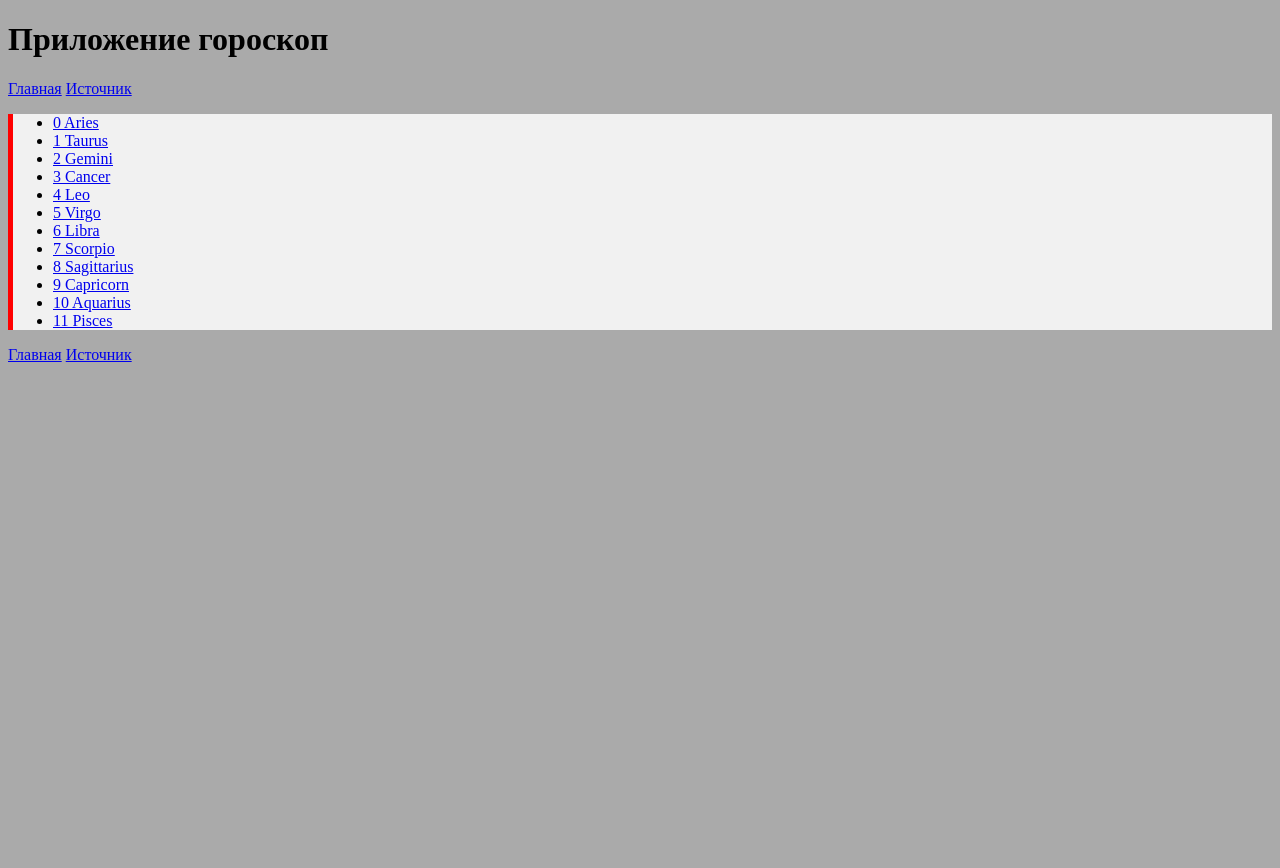
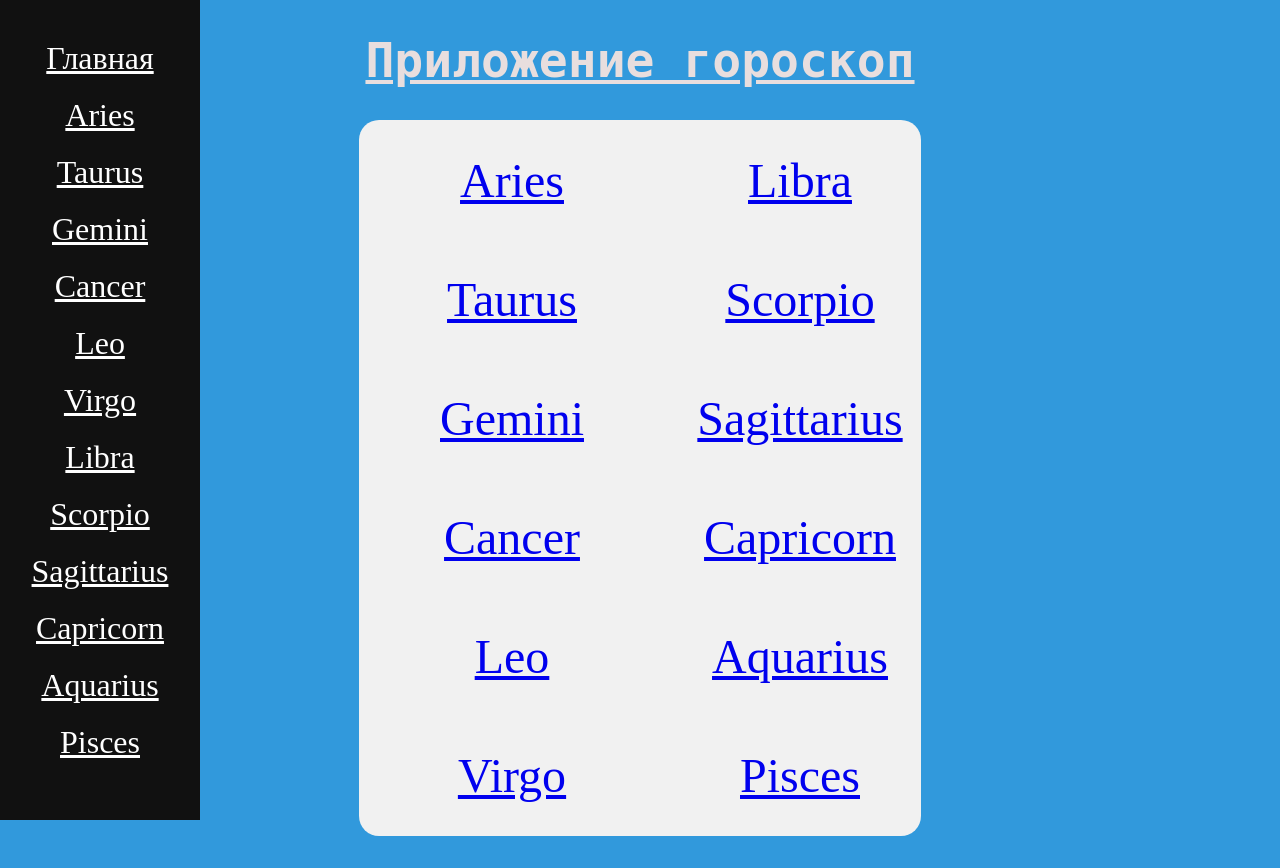
Before and after one commit to BadBrownBear/djangoProjects, a Django app: page /horoscope/ in a window 1280 px wide. Before the commit the page ends 362 px from the top, so only its background shows below. Run offline with Django 4.2, Linux system fonts and the light colour scheme.

Commit message:
css проекта

```diff
--- a/my_page/horoscope/static/horoscope/css/index.css
+++ b/my_page/horoscope/static/horoscope/css/index.css
@@ -1,4 +1,31 @@
 ul {
-    border-left: 5px solid red;
+    -webkit-column-count: 2;
+    -moz-column-count: 2;
+    column-count: 2;
+    list-style-type: none;
     background-color: #f1f1f1;
+    width: 90%;
+    max-width: 35rem;
+    border-radius: 20px;
+    margin: 2rem auto;
+    padding: 1px;
 }
+
+ul li {
+    text-align: center;
+    width: 100%;
+    font-size: 3rem;
+    padding: 2rem 1rem;
+}
+
+ul a:hover, ul a:active {
+    color: #eca8b5;
+}
+
+h1 {
+    color: #e8dede;
+    text-align: center;
+    font-family: "Andale Mono", AndaleMono, monospace;
+    font-size:48px;
+    text-decoration: underline;
+}
--- a/my_page/horoscope/templates/horoscope/index.html
+++ b/my_page/horoscope/templates/horoscope/index.html
@@ -12,9 +12,10 @@
 
 {% block content %}
 {% include 'includes/navbar.html' %}
+<h1>Приложение гороскоп</h1>
 <ul>
   {% for zodiac in zodiacs %}
-    <li><a href="{% url 'horoscope_name' sign_zodiac=zodiac %}">{{ forloop.counter0 }} {{zodiac.title}}</a></li>
+    <li><a href="{% url 'horoscope_name' sign_zodiac=zodiac %}">{{zodiac.title}}</a></li>
   {% endfor %}
 </ul>
 {% include 'includes/navbar.html' %}
--- a/my_page/horoscope/templates/horoscope/info_zodiac.html
+++ b/my_page/horoscope/templates/horoscope/info_zodiac.html
@@ -7,14 +7,15 @@
 {% endblock %}
 
 {% block title %}
-Гороскоп для {{ sign|title }}
+Гороскоп для {{ sign_name|title }}
 {% endblock %}
 
 {% block content %}
 {% include 'includes/navbar.html' %}
+<h1>{{ sign_name }}</h1>
 {% if description_zodiac is None %}
 <h2>Неизвестный знак зодиака - {{ sign }}</h2>
 {% else %}
-<h2>{{ description_zodiac|title|safe }}</h2>
+<h2>{{ description_zodiac|safe }}</h2>
 {% endif %}
 {% endblock %}
--- a/my_page/horoscope/templates/includes/navbar.html
+++ b/my_page/horoscope/templates/includes/navbar.html
@@ -1,4 +1,6 @@
 <nav>
   <a href="{% url 'horoscope_index' %}">Главная</a>
-  <a href="#">Источник</a>
+    {% for zodiac in zodiacs %}
+    <a href="{% url 'horoscope_name' sign_zodiac=zodiac %}">{{zodiac.title}}</a>
+  {% endfor %}
 </nav>
--- a/my_page/horoscope/views.py
+++ b/my_page/horoscope/views.py
@@ -43,8 +43,9 @@ types_days = [
 
 def get_info_about_sign_zodiac(request, sign_zodiac: str):
     description = zodiac_dict.get(sign_zodiac, None)
+    zodiacs = list(zodiac_dict.keys())
     #if description:
-    return render(request, 'horoscope/info_zodiac.html', context={'description_zodiac': description, 'sign': sign_zodiac})
+    return render(request, 'horoscope/info_zodiac.html', context={'description_zodiac': description, 'sign': sign_zodiac, 'zodiacs': zodiacs, 'sign_name': description.split()[0]})
     #else:
     #    return HttpResponseNotFound(f'Неизвестный знак зодиака - {sign_zodiac}')
 
--- a/my_page/static/css/base.css
+++ b/my_page/static/css/base.css
@@ -1,3 +1,29 @@
-html {
-    background-color: #aaaaaa;
+html{
+    background-color: #3199dc;
 }
+
+nav {
+    text-align: center;
+    color: white;
+    font-size: 2rem;
+    height: 100%;
+    width: 200px;
+    position: fixed;
+    z-index: 1;
+    top: 0;
+    left: 0;
+    background-color: #111;
+    overflow-x: hidden;
+    padding-top: 20px;
+}
+
+nav a {
+    color: white;
+    display: block;
+    font-size: 2rem;
+    margin: 20px;
+}
+
+nav a:hover, ul a:active {
+    color: #eca8b5;
+}
--- a/my_page/templates/base.html
+++ b/my_page/templates/base.html
@@ -9,7 +9,6 @@
     {% block css_add %}{% endblock %}
 </head>
 <body>
-<h1>Приложение гороскоп</h1>
 {% block content %}
 {% endblock %}
 </body>
```
Also changed, not shown: my_page/horoscope/static/horoscope/css/info.css (+11 -1 lines).
